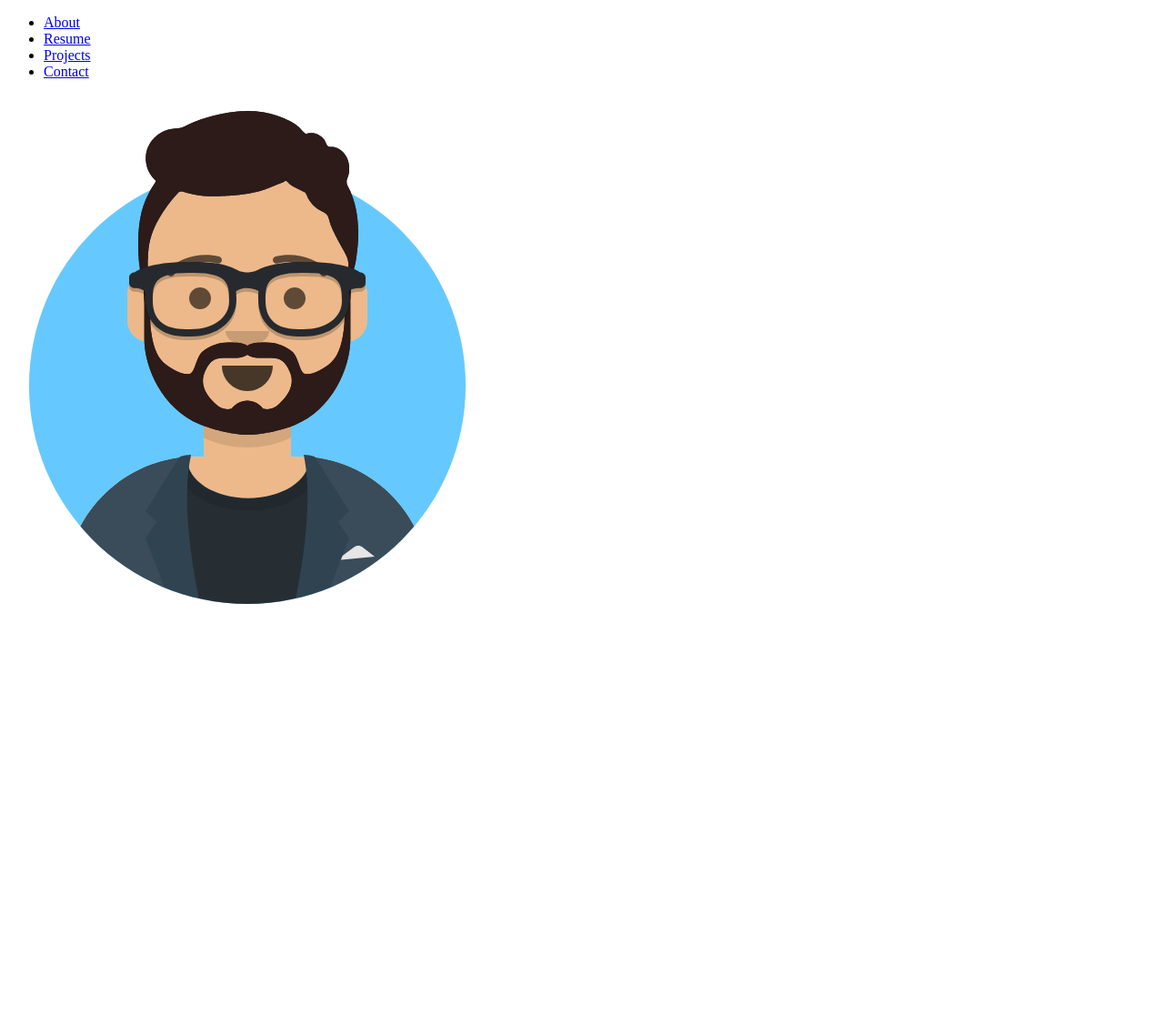
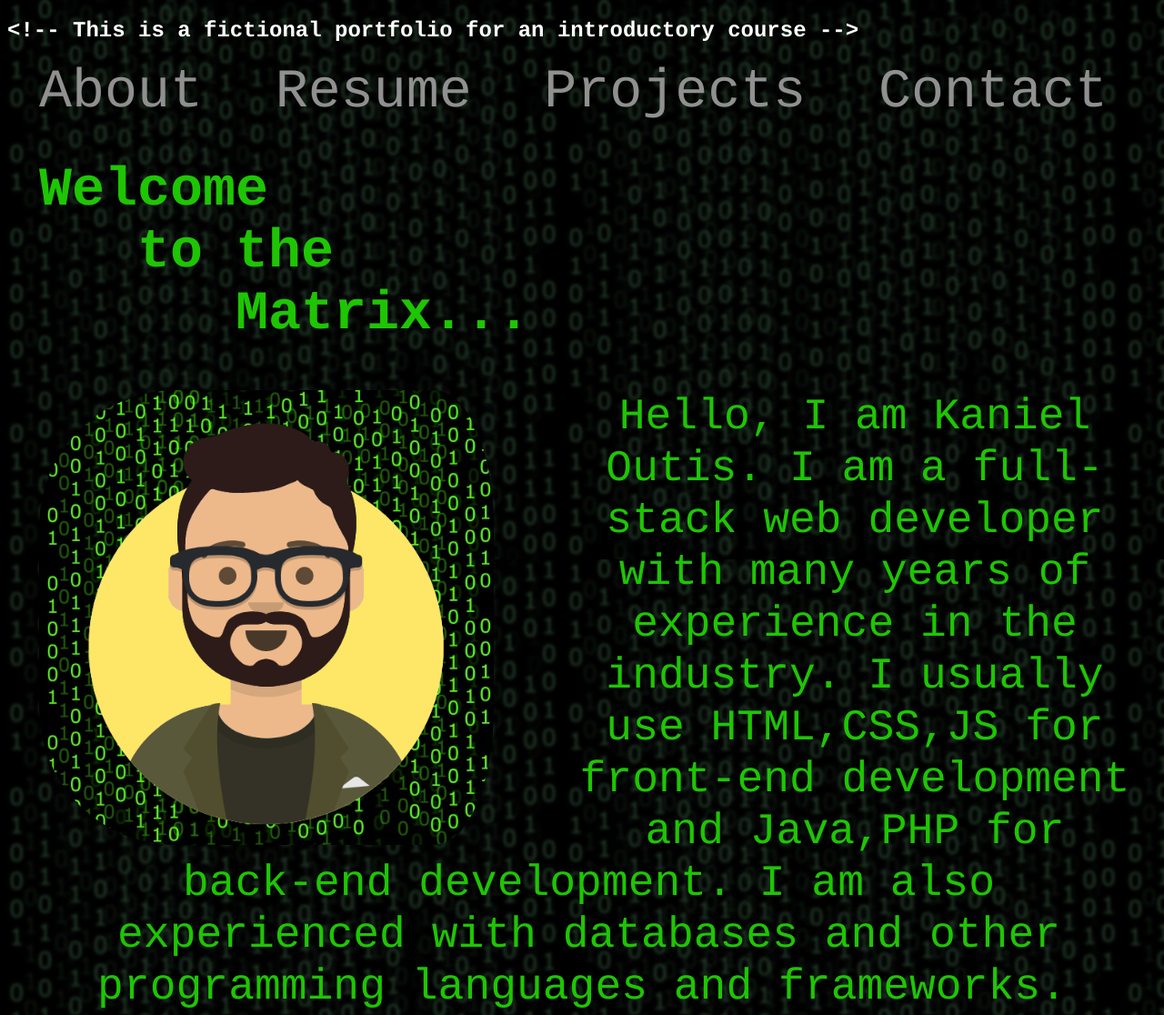
Before and after one commit to ituitis-ozguro18/assignment1, a plain HTML site: page index.html in a window 1280 px wide. Shown: the top 1116 px of the page at 91% size. Before the commit the page ends 800 px from the top, so only its background shows below. Drawn offline with Linux system fonts and the light colour scheme.

Commit message:
home page is almoooost done

```diff
--- a/index.html
+++ b/index.html
@@ -1,14 +1,31 @@
 <!DOCTYPE html>
 <html>
-<title></title>
-<body>
+<head>
+<title>Homepage</title>
+<link rel="stylesheet" type="text/css" href="stylesheet.css">
+<style>
+p {
+font-size: 50px;
+padding-right: 20px;
+padding-left: 35px;
+text-align: center;
+}
+</style>
+</head>
+<body style="font-family:courier;">
+	<h2 style="color: white;"> &lt;!-- This is a fictional portfolio for an introductory course --&gt;</h2>
+	<div id="navbar">
 		<ul>
 			<li><a href="index.html">About</a></li>
 			<li><a href="resume.html">Resume</a></li>
 			<li><a href="projects.html">Projects</a></li>
 			<li><a href="contact.html">Contact</a></li>
 		</ul>
-	<img src="avataaars.png" alt="photo of mine">
+	</div>
+	<h1>Welcome </br>&nbsp;&nbsp;&nbsp;to the</br>&nbsp;&nbsp;&nbsp;&nbsp;&nbsp;&nbsp;Matrix...</h1>
+	<p><img src="avataaars1010.png" alt="photo of mine" id="me"><span id="briefinfo"> Hello, I am Kaniel Outis. I am a full-stack web developer with many years of experience in the industry.
+	I usually use HTML,CSS,JS for front-end development and Java,PHP for back-end development. I am also experienced with databases and other programming languages and frameworks.</span> </p>
+
 
 </body>
 </html>
--- /dev/null
+++ b/stylesheet.css
@@ -0,0 +1,48 @@
+body
+{
+	background-image: url("1010bg.jpg");
+    color: #1ec503;
+}
+h1
+{
+	font-size: 60px;
+	padding-left: 35px;
+}
+#navbar ul
+{
+    padding: 0;
+    margin:0;
+	list-style-type: none;
+	text-align: left;
+}
+#navbar li
+{
+	display: inline;
+	vertical-align: center;
+	padding: 35px;
+}
+#navbar a
+{
+	text-decoration: none;
+	color: #909090;
+	font-size: 60px;
+
+}
+#navbar a:hover
+{
+	color:white;
+}
+#me
+{
+	float: left;
+	width: 500px;
+	height: 500px;
+	border-radius: 150px;
+	padding-right: 85px;
+}
+#briefinfo
+{
+	text-align: right;
+	padding-right: 15px;
+	font-size: 48px;
+}
```
Also changed, not shown: 1010.jpg (added), 1010bg.jpg (added), avataaars1010.png (added), background.jpg (added). Lines whose indentation alone changed are shown as unchanged.
